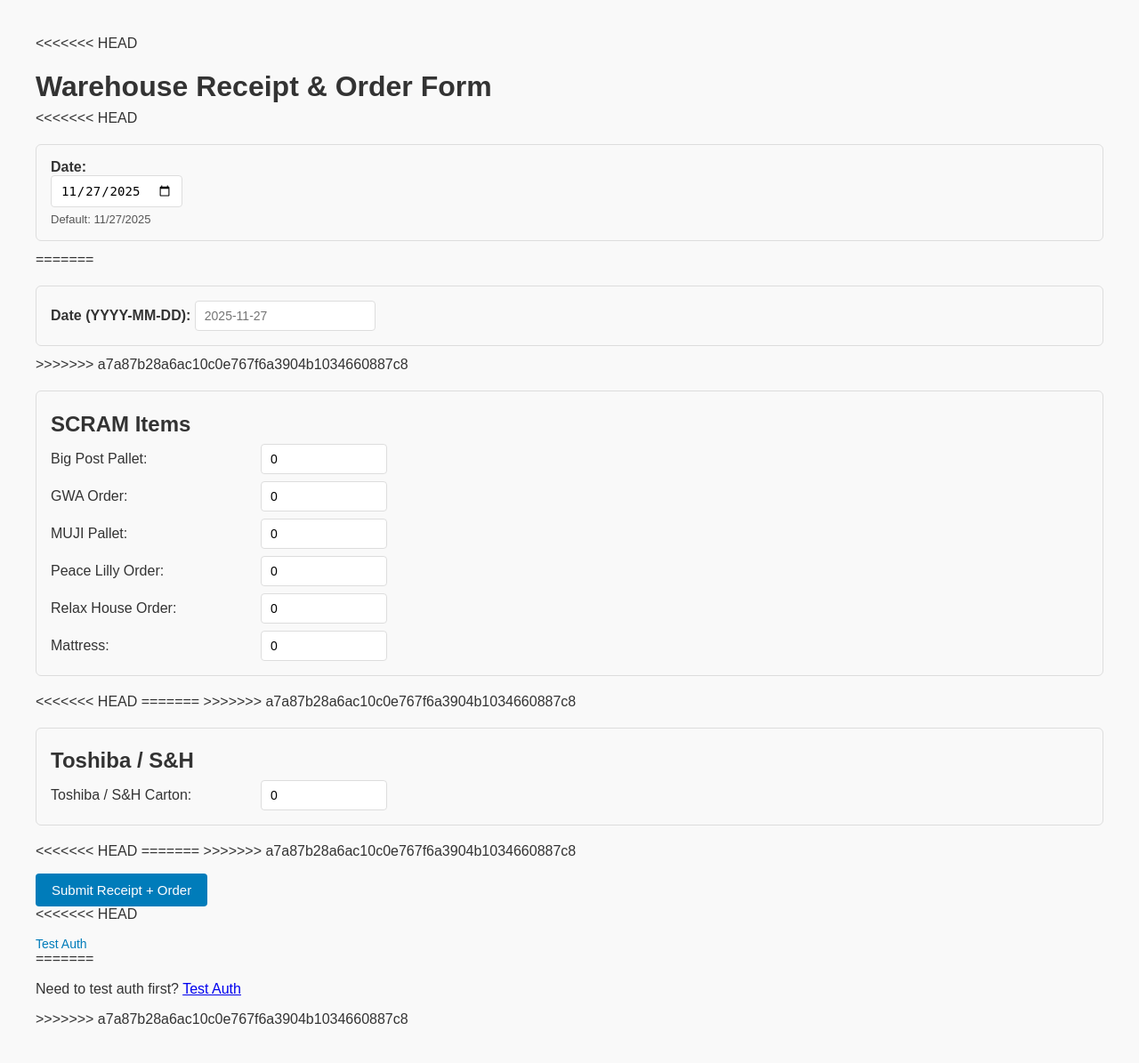
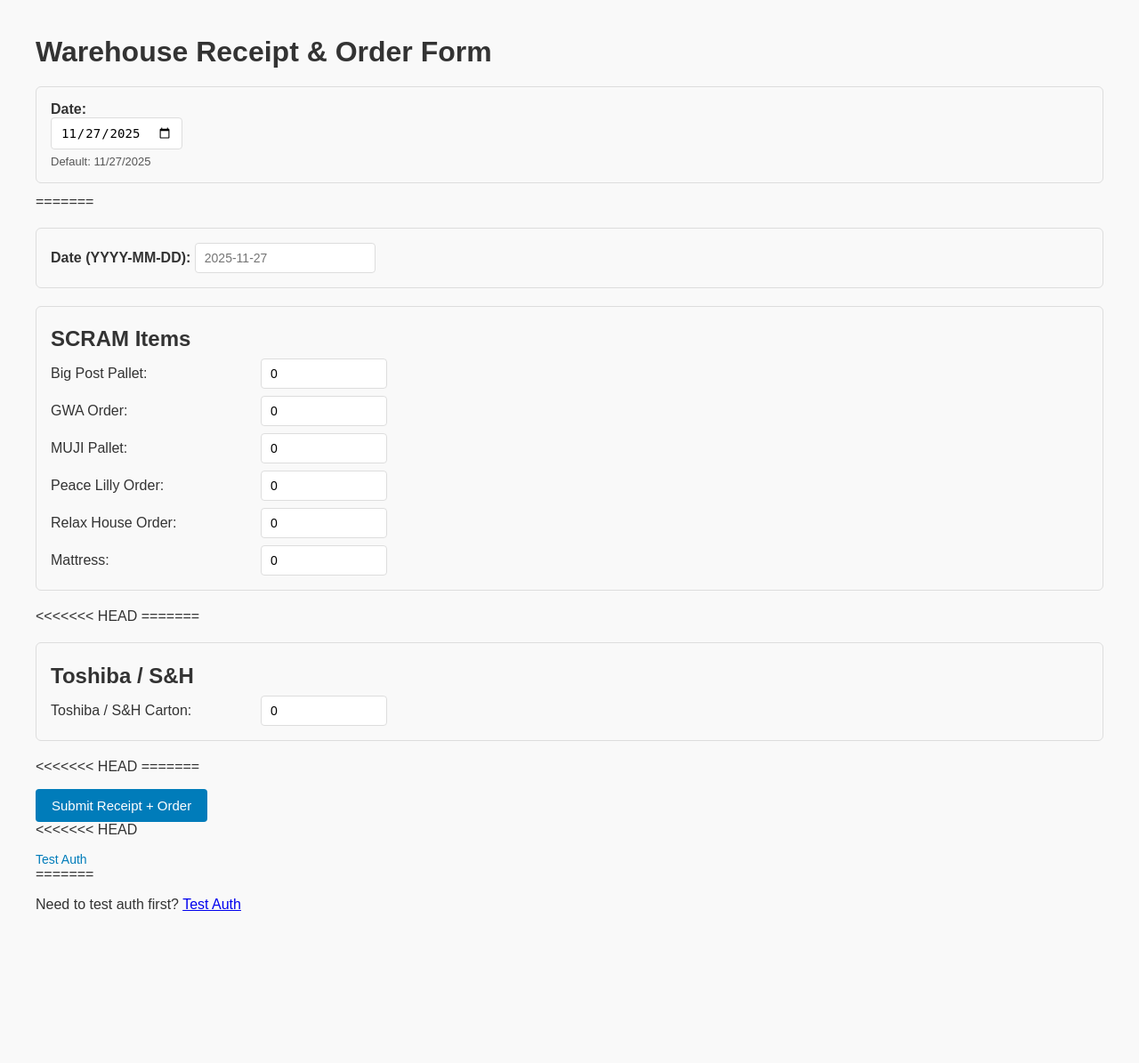
Before and after one commit to cpope-debug/Contracts-inbound-outbound, a Flask app: page / in a window 1280 px wide. Shown: the whole page at 89% size. After the commit the page ends 1024 px from the top, so only its background shows below. Run offline with Flask 3, Linux system fonts and the light colour scheme.

Commit message:
Update form.html

```diff
--- a/templates/form.html
+++ b/templates/form.html
@@ -3,7 +3,6 @@
 <html>
 <head>
   <meta charset="utf-8">
-<<<<<<< HEAD
   <title>Warehouse Receipt & Order Form</title>
   <meta name="viewport" content="width=device-width, initial-scale=1" />
   <style>
@@ -75,12 +74,10 @@
     .submit { margin-top: 16px; }
     input[type="number"] { width: 120px; }
     .top { margin-bottom: 12px; }
->>>>>>> a7a87b28a6ac10c0e767f6a3904b1034660887c8
   </style>
 </head>
 <body>
   <h1>Warehouse Receipt & Order Form</h1>
-<<<<<<< HEAD
 
   <!-- Main form posts to your Flask route -->
   <form method="POST" action="/create-receipt-and-order">
@@ -104,7 +101,6 @@
       <input type="text" id="date" name="date" placeholder="2025-11-27" required />
     </div>
 
->>>>>>> a7a87b28a6ac10c0e767f6a3904b1034660887c8
     <div class="section">
       <h2>SCRAM Items</h2>
       <div class="grid">
@@ -131,7 +127,6 @@
 <<<<<<< HEAD
     <!-- TOSHIBA / S&H -->
 =======
->>>>>>> a7a87b28a6ac10c0e767f6a3904b1034660887c8
     <div class="section">
       <h2>Toshiba / S&H</h2>
       <div class="grid">
@@ -143,7 +138,7 @@
 <<<<<<< HEAD
     <!-- SUBMIT -->
 =======
->>>>>>> a7a87b28a6ac10c0e767f6a3904b1034660887c8
+
     <div class="submit">
       <button type="submit">Submit Receipt + Order</button>
     </div>
@@ -185,6 +180,6 @@
   </script>
 =======
   <p>Need to test auth first? <a href="/test-auth">Test Auth</a></p>
->>>>>>> a7a87b28a6ac10c0e767f6a3904b1034660887c8
+
 </body>
 </html>
```
